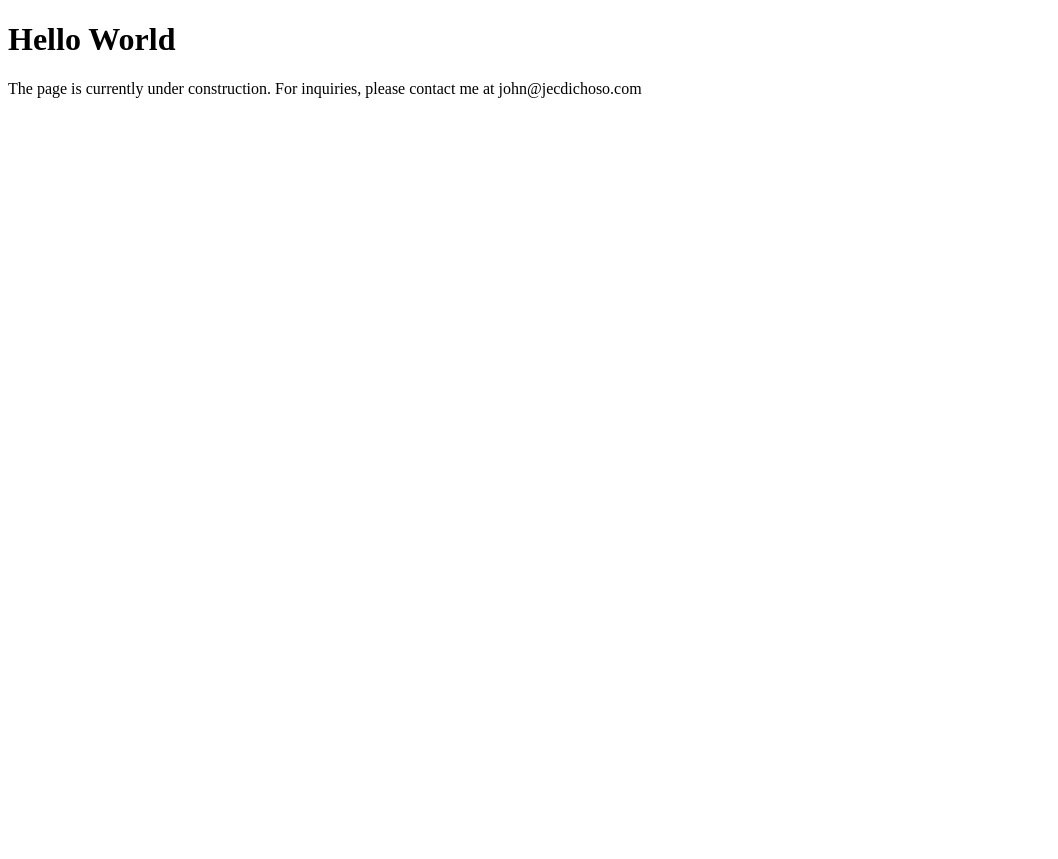
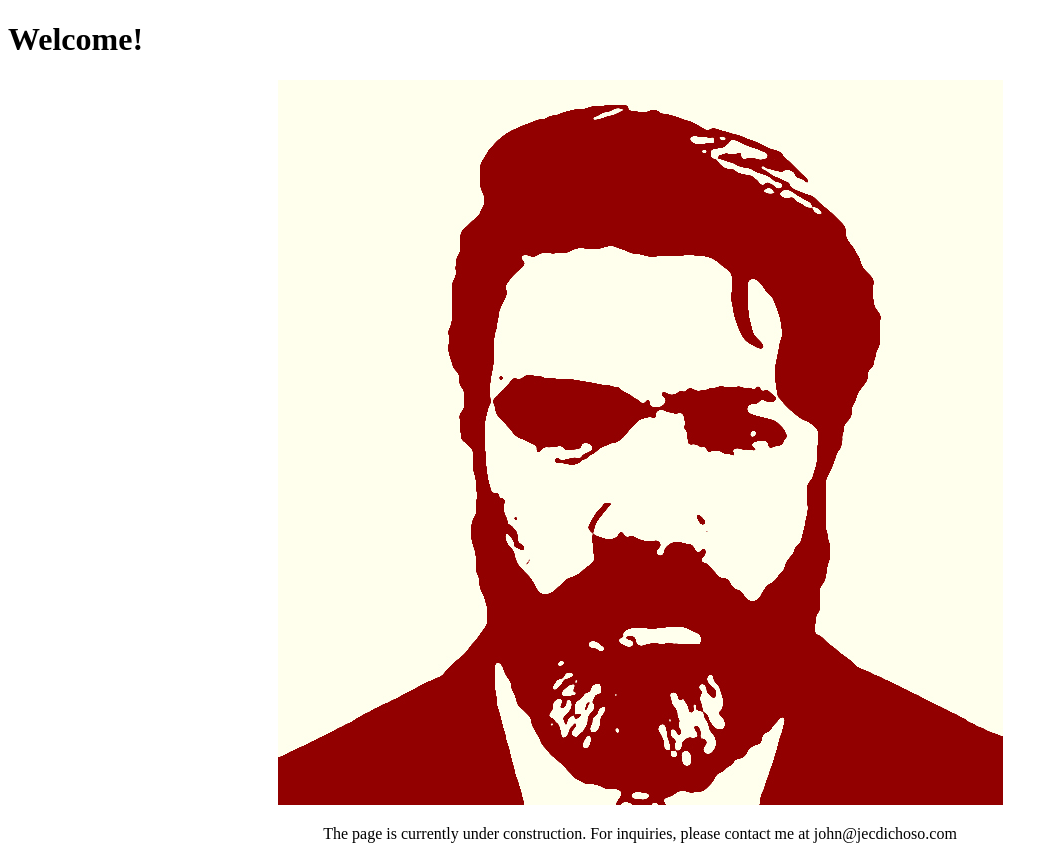
Before and after one commit to emmandichoso/emmandichoso.github.io, a plain HTML site: page index.html in a window 1280 px wide. Shown: the whole page, without its empty margins (0-1058 px from the left). Before the commit the page ends 800 px from the top, so only its background shows below. Drawn offline with Linux system fonts and the light colour scheme.

Commit message:
Update index.html

```diff
--- a/index.html
+++ b/index.html
@@ -1,7 +1,8 @@
 <!DOCTYPE html>
 <html>
 <body>
-<h1>Hello World</h1>
-<p>The page is currently under construction. For inquiries, please contact me at john@jecdichoso.com</p>
+<h1>Welcome!</h1>
+<p style="text-align: center;"><img src="emmandichoso.github.io/dp red.jpg" alt="Logo" /></p>
+<p style="text-align: center;">The page is currently under construction. For inquiries, please contact me at john@jecdichoso.com</p>
 </body>
 </html>
```
